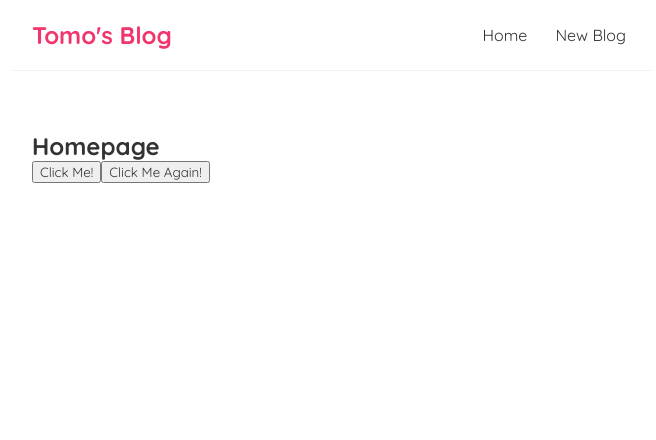
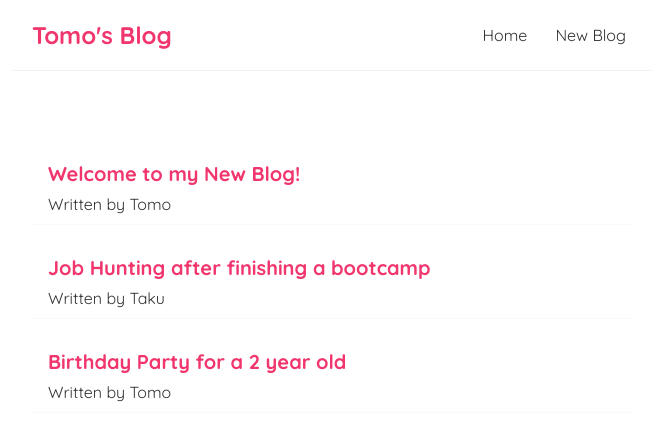
Before and after one commit to tomonorman/react-blog, a React (Create React App) app: page / in a window 1280 px wide. Shown: the top 440 px of the page, without its empty margins (308-964 px from the left). Built offline with nearby package versions, Linux system fonts and the light colour scheme.

Commit message:
basic blog list added

```diff
--- a/src/Home.js
+++ b/src/Home.js
@@ -1,19 +1,20 @@
+import { useState } from "react";
+
 const Home = () => {
-
-  const handleClick = (event) => {
-    console.log("Hi everyone!");
-  }
-
-  const handleClickAgain = (name, event) => {
-    console.log(`Hi ${name}!`, event.target);
-  }
+  const [blogs, setBlogs] = useState([
+    { title: "Welcome to my New Blog!", body: "lorem ipsum...", author: "Tomo", id: 1 },
+    { title: "Job Hunting after finishing a bootcamp", body: "lorem ipsum...", author: "Taku", id: 2 },
+    { title: "Birthday Party for a 2 year old", body: "lorem ipsum...", author: "Tomo", id: 3 }
+  ]);
 
   return (
     <div className="home">
-      <h2>Homepage</h2>
-      <button onClick={handleClick}>Click Me!</button>
-      {/* Cannot use paraenthesis otherwise the function is automatically invoked without a click. So use an anoymous function */}
-      <button onClick={(event) => handleClickAgain("Tomo", event)}>Click Me Again!</button>
+      {blogs.map((blog) => (
+        <div className="blog-preview" key={blog.id}>
+          <h2>{ blog.title }</h2>
+          <p>Written by { blog.author }</p>
+        </div>
+      ))}
     </div>
    );
 }
--- a/src/index.css
+++ b/src/index.css
@@ -39,3 +39,21 @@
   margin: 40px auto;
   padding: 20px;
 }
+
+/* blog previews list */
+
+.blog-preview {
+  padding: 10px 16px;
+  margin: 20px 0;
+  border-bottom: 1px solid #fafafa;
+}
+
+.blog-preview:hover {
+  box-shadow: 1px 3px 5px rgba(0,0,0,0.1);
+}
+
+.blog-preview h2 {
+  font-size: 20px;
+  color: #f1356d;
+  margin-bottom: 8px;
+}
```
Also changed, not shown: 1 other file (tests, documents, lock files or other folders).
